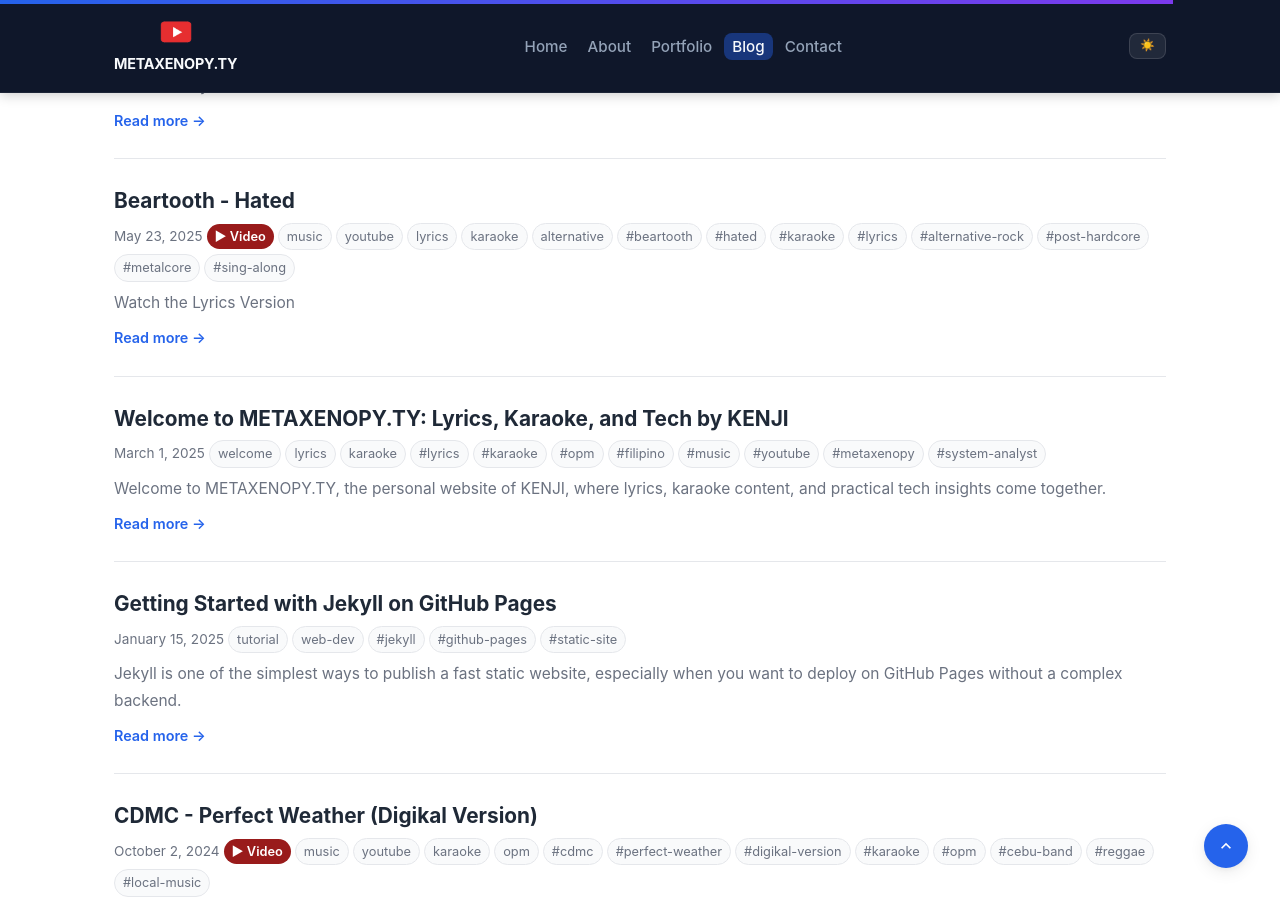
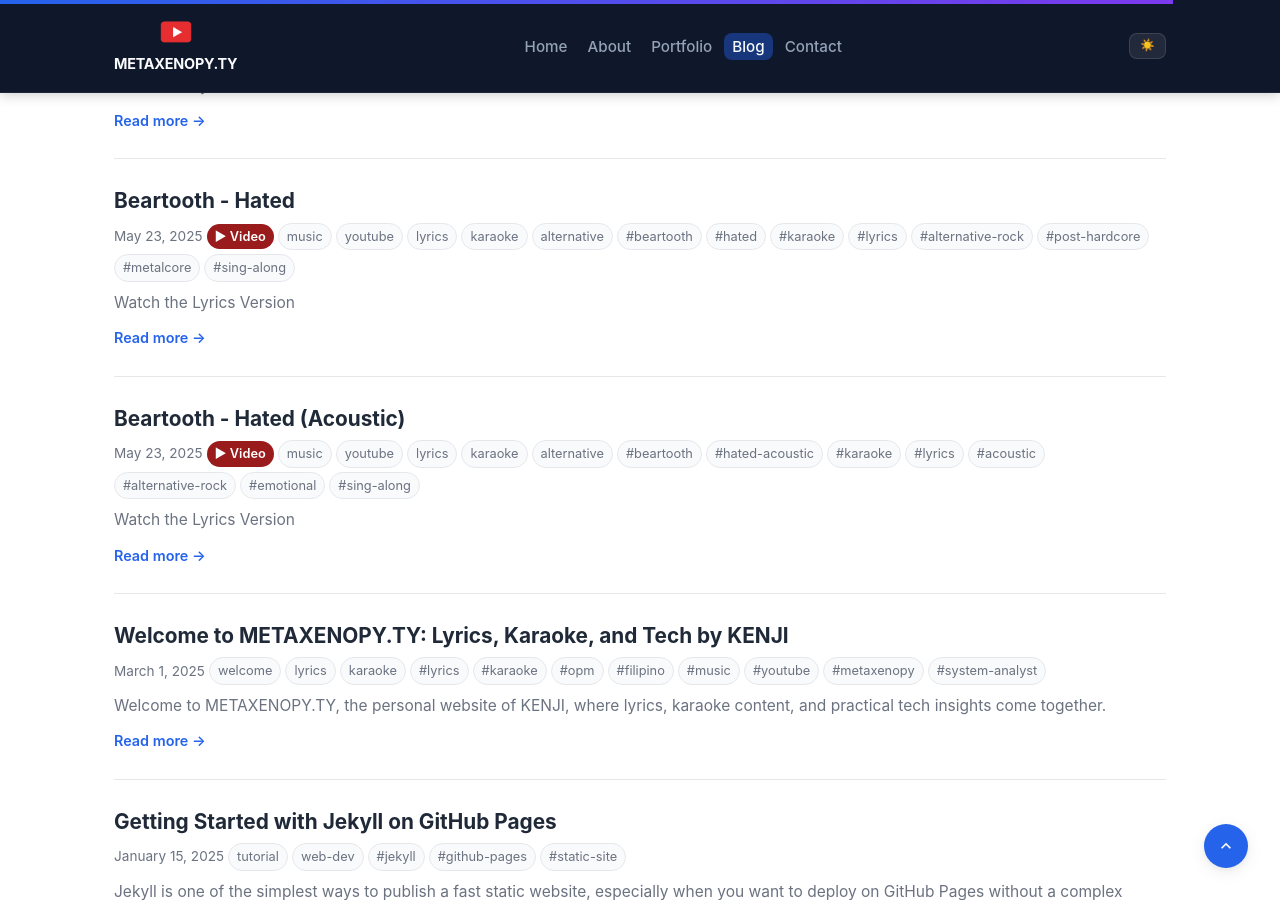
Before and after one commit to darzmackz/darzmackz.github.io, a Jekyll site: the page built from blog/index.html, in a window 1280 px wide and 900 px high, scrolled down 5863 px. Built offline with Jekyll 4.4.1, drawn with Linux system fonts in a browser that asks for light colours; some of the changed lines change nothing that is shown.

Commit message:
Update: Beartooth - Hated (Acoustic)

````diff
--- a/_posts/2025-05-23-beartooth-hated-acoustic.md
+++ b/_posts/2025-05-23-beartooth-hated-acoustic.md
@@ -1,86 +1,54 @@
 ---
-layout: "post"
+layout: post
 title: "Beartooth - Hated (Acoustic)"
 date: "2025-05-23 12:00:00 +0800"
-categories: ["music", "youtube", "lyrics", "karaoke"]
-tags: ["beartooth", "hated", "acoustic", "karaoke", "lyrics", "metaxenopy"]
+categories: [music, youtube, lyrics, karaoke, alternative]
+tags: [beartooth, hated-acoustic, karaoke, lyrics, acoustic, alternative-rock, emotional, sing-along]
 youtube_id: "ehlIAq22rRo"
-description: "A draft post for Beartooth - Hated (Acoustic) that combines both lyrics and karaoke versions into one cleaner, more useful blog entry."
-seo_title: "Beartooth - Hated (Acoustic) | METAXENOPY.TY"
-published: false
-status: "draft"
+description: "Experience “Hated (Acoustic)” by Beartooth with both lyrics and karaoke versions—perfect for fans who want to follow the words or sing along to this stripped-down and emotional version."
+seo_title: "Beartooth - Hated (Acoustic) | METAXENOPY.TY | Lyrics & Karaoke Version"
+status: "published"
+published: true
 ---
 
-## SOURCE_DATA
+## Watch the Lyrics Version
 
-- Final post title: Beartooth - Hated (Acoustic)
-- Channel: METAXENOPY
-- Blog post date: 2025-05-23
-- Available video types: karaoke, lyrics
+If you want to fully connect with the stripped-down emotion of *Hated (Acoustic)*, the lyrics version is the best place to start. It lets you follow every word while feeling the raw and personal tone of the track.
 
-### Video Links
+---
 
-- Beartooth - Hated (Acoustic) [Karaoke]: https://www.youtube.com/watch?v=e-fyLA8-MTM
-- Beartooth - Hated (Acoustic) [Lyrics]: https://www.youtube.com/watch?v=ehlIAq22rRo
+# Beartooth - Hated (Acoustic)
 
-### Source Description Snippets
+Some songs reveal a different side when everything is stripped back—and *Hated (Acoustic)* shows exactly that. Without the heavy instrumentation, the focus shifts entirely to the emotion behind the lyrics, making the message feel more direct and personal.
 
-- Beartooth - Hated (Acoustic) [Karaoke]: 🔴 Sing the karaoke video for Beartooth’s "Hated" 🔴 Beartooth’s raw, intense energy comes to life in this powerful track, and now you can experience every word with this lyric video! "Hated" is a brutal anthem for anyone who’s ever felt misunderstood or pushed to the edge. Whether you’re screaming along or just vibing to the intense riffs, this track hits hard. 🔥 Don't forget to like, comment, and
-- Beartooth - Hated (Acoustic) [Lyrics]: 🔴 Watch the lyric video for Beartooth’s "Hated" 🔴 Beartooth’s raw, intense energy comes to life in this powerful track, and now you can experience every word with this lyric video! "Hated" is a brutal anthem for anyone who’s ever felt misunderstood or pushed to the edge. Whether you’re screaming along or just vibing to the intense riffs, this track hits hard. 🔥 Don't forget to like, comment, and s
+This version highlights a quieter intensity, where every word carries more weight and every moment feels more intimate.
 
-## AI_DRAFT_PROMPT
+---
 
-```text
-Create a unique blog post in Markdown.
+## Sing Along with the Karaoke Version
 
-Requirements:
-- Keep the title exactly: "Beartooth - Hated (Acoustic)"
-- Use the blog post date exactly: 2025-05-23
-- Make it SEO-friendly but natural
-- Make it human, readable, and not robotic
-- Use the title as the main SEO topic naturally
-- Do not invent facts beyond the provided details
-- Write an engaging intro, not a generic one
-- Use clean section headings
-- Add a short natural closing paragraph
-- Make the article feel handcrafted and useful to readers
-- Avoid generic filler and repetitive phrasing
-- Do not mention anything about AI, automation, or draft generation
-- Since both lyrics and karaoke versions exist, combine them naturally into one post
-- Mention the lyrics version as the one for readers who want to follow the words
-- Mention the karaoke version as the one for readers who want to sing along
+If you want to express that emotion yourself, the karaoke version gives you the perfect space to do so. Whether you're singing softly or pouring everything into it, it’s a powerful way to connect with the track.
 
-Available source data:
-- Final post title: Beartooth - Hated (Acoustic)
-- Channel: METAXENOPY
-- Site title: METAXENOPY.TY
-- Site author: Kent Harvey Plando
-- YouTube publish date: 2025-05-23
-- Available video types: karaoke, lyrics
+<iframe width="100%" height="400" src="https://www.youtube.com/embed/e-fyLA8-MTM" frameborder="0" allowfullscreen></iframe>
 
-Video sources:
-- Beartooth - Hated (Acoustic) [Karaoke] => https://www.youtube.com/watch?v=e-fyLA8-MTM
-- Beartooth - Hated (Acoustic) [Lyrics] => https://www.youtube.com/watch?v=ehlIAq22rRo
+---
 
-Source description snippets:
-- Beartooth - Hated (Acoustic) [Karaoke]: 🔴 Sing the karaoke video for Beartooth’s "Hated" 🔴 Beartooth’s raw, intense energy comes to life in this powerful track, and now you can experience every word with this lyric video! "Hated" is a brutal anthem for anyone who’s ever felt misunderstood or pushed to the edge. Whether you’re screaming along or just vibing to the intense riffs, this track hits hard. 🔥 Don't forget to like, comment, and
-- Beartooth - Hated (Acoustic) [Lyrics]: 🔴 Watch the lyric video for Beartooth’s "Hated" 🔴 Beartooth’s raw, intense energy comes to life in this powerful track, and now you can experience every word with this lyric video! "Hated" is a brutal anthem for anyone who’s ever felt misunderstood or pushed to the edge. Whether you’re screaming along or just vibing to the intense riffs, this track hits hard. 🔥 Don't forget to like, comment, and s
+## A Different Kind of Intensity
 
-Return the final answer in this exact order:
-1. SEO Title
-2. Excerpt/Description
-3. Categories
-4. Tags
-5. Markdown Content
+What makes the acoustic version stand out is how it transforms the energy of the original. Instead of loud and aggressive, it becomes reflective and emotionally driven, offering a new perspective on the song.
 
-Formatting rules for your answer:
-- SEO Title: one line only
-- Excerpt/Description: one paragraph only
-- Categories: comma-separated list
-- Tags: comma-separated list
-- Markdown Content: full blog post only
-```
+---
 
-## CONTENT
+## Final Thoughts
 
-Paste the AI_DRAFT_PROMPT into ChatGPT, then replace this section with the final polished Markdown content.
+*Hated (Acoustic)* proves that sometimes less can say more. Whether you're following the lyrics or singing along, it’s a version that resonates on a deeper level.
+
+---
+
+## Follow METAXENOPY on YouTube
+
+I also publish lyrics and karaoke content on the **METAXENOPY** YouTube channel.
+
+[Subscribe to METAXENOPY on YouTube](https://www.youtube.com/@metaxenopy?sub_confirmation=1)
+
+If you have a song request or topic idea, visit the [contact page]({{ '/contact/' | relative_url }}).
````
